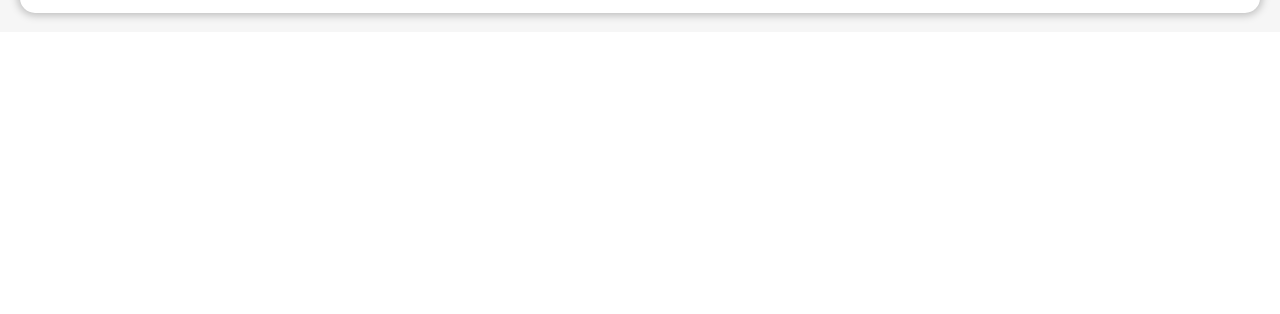
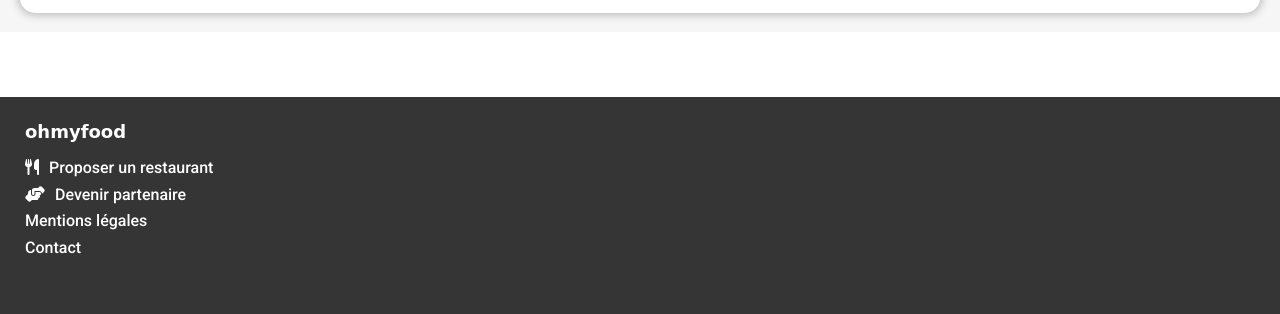
Before and after one commit to TechnoLogicsTheorical/Project_2-OhMyFood, a website: page index.html in a window 1280 px wide. Shown: the part 2174-2488 px from the top of the page. Before the commit the page ends 2206 px from the top, so only its background shows below. Drawn offline with Linux system fonts and the light colour scheme; a web font is replaced by a local one.

Commit message:
Development of the home page: Finish last Section > Footer

```diff
--- a/assets/css/styles.css
+++ b/assets/css/styles.css
@@ -507,5 +507,37 @@
   padding: 6px 12px;
   border-radius: 2px;
 }
+.restaurant:last-child {
+  margin-bottom: 65px;
+}
+
+.footer {
+  background-color: #353535;
+  color: white;
+  padding: 25px;
+}
+.footer__title {
+  font-family: Shrikhand, cursive;
+  text-transform: lowercase;
+  font-size: 18px;
+  margin-top: 0;
+  margin-bottom: 17px;
+}
+.footer__nav {
+  padding-bottom: 8px;
+}
+.footer__nav__list {
+  list-style: none;
+  padding: 0;
+}
+.footer__nav__list__item {
+  padding-bottom: 8px;
+}
+.footer__nav__link {
+  color: inherit;
+}
+.footer__nav__icon {
+  padding-right: 10px;
+}
 
 /*# sourceMappingURL=styles.css.map */
--- a/index.html
+++ b/index.html
@@ -118,5 +118,17 @@
                 </div>
             </section>
         </main>
+
+        <footer class="footer">
+            <h2 class="footer__title">OhMyFood</h2>
+            <nav class="footer__nav">
+                <ul class="footer__nav__list">
+                    <li class="footer__nav__list__item"><a href="#" class="footer__nav__link"><i class="footer__nav__icon fa-solid fa-utensils"></i>Proposer un restaurant</a></li>
+                    <li class="footer__nav__list__item"><a href="#" class="footer__nav__link"><i class="footer__nav__icon fa-solid fa-handshake-angle"></i>Devenir partenaire</a></li>
+                    <li class="footer__nav__list__item"><a href="#" class="footer__nav__link">Mentions légales</a></li>
+                    <li class="footer__nav__list__item"><a href="#" class="footer__nav__link">Contact</a></li>
+                </ul>
+            </nav>
+        </footer>
     </body>
 </html>
```
Also changed, not shown: 1 other file.
